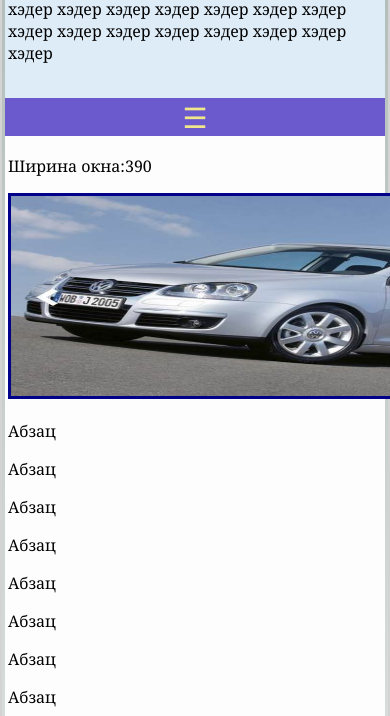
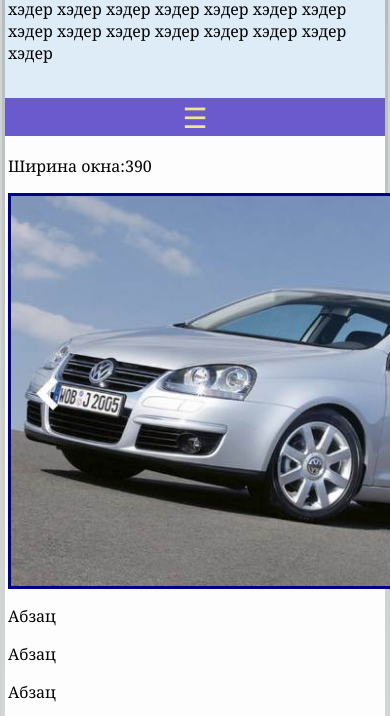
Before and after one commit to Aparin/myFastTemplate, a plain HTML site: page index.html in a window 390 px wide. Shown: the part 123-839 px from the top of the page. Drawn offline with nearby package versions, Linux system fonts and the light colour scheme.

Commit message:
правильный размер мобильных изображений - 2

```diff
--- a/style.css
+++ b/style.css
@@ -131,8 +131,9 @@ body {
 		background-color:#fdfdfd;
 	}
 	.image {
-		width: 100px;
- 		height: 200px;
+		display:block;
+
+		width: 290px;
 		border: 3px solid darkblue;
 	}
 }
```
